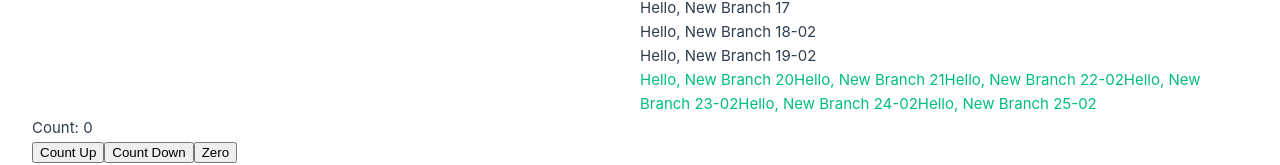
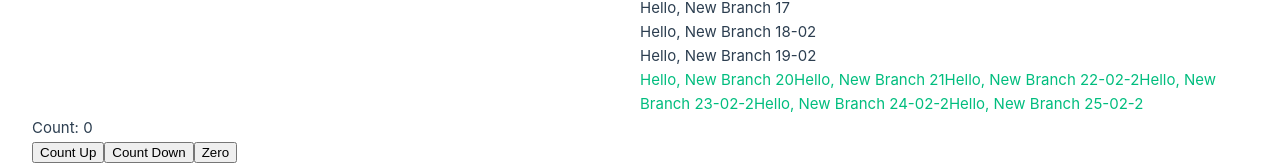
Before and after one commit to koyamal/pra_vue3, a Vue app in the folder Vue3FrontDevTextBook02/chap02/hello-vue/: page / in a window 1280 px wide. Shown: the part 572-737 px from the top of the page. Built offline with nearby package versions, Linux system fonts and the light colour scheme.

Commit message:
Add 2 to 22-25

```diff
--- a/Vue3FrontDevTextBook02/chap02/hello-vue/src/App.vue
+++ b/Vue3FrontDevTextBook02/chap02/hello-vue/src/App.vue
@@ -66,10 +66,10 @@ const onClickZeroReset = () => {
     <p>Hello, New Branch 19-02</p>
     <a>Hello, New Branch 20</a>
     <a>Hello, New Branch 21</a>
-    <a>Hello, New Branch 22-02</a>
-    <a>Hello, New Branch 23-02</a>
-    <a>Hello, New Branch 24-02</a>
-    <a>Hello, New Branch 25-02</a>
+    <a>Hello, New Branch 22-02-2</a>
+    <a>Hello, New Branch 23-02-2</a>
+    <a>Hello, New Branch 24-02-2</a>
+    <a>Hello, New Branch 25-02-2</a>
   </section>
   <section>
     <p>Count: {{ counter }}</p>
```
